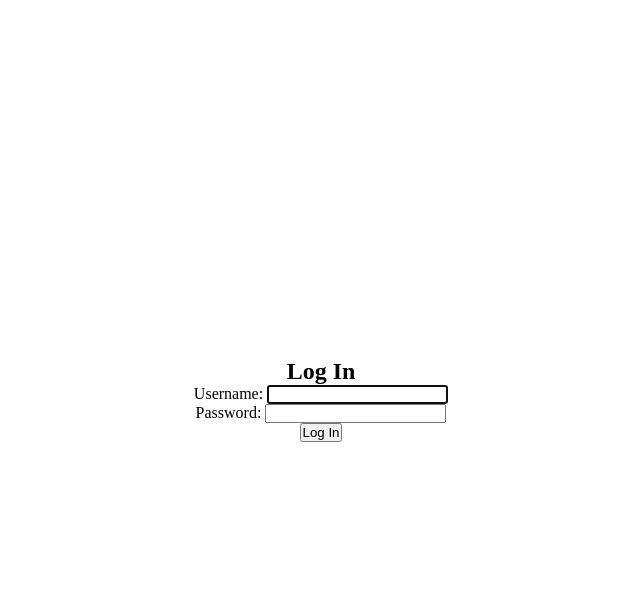
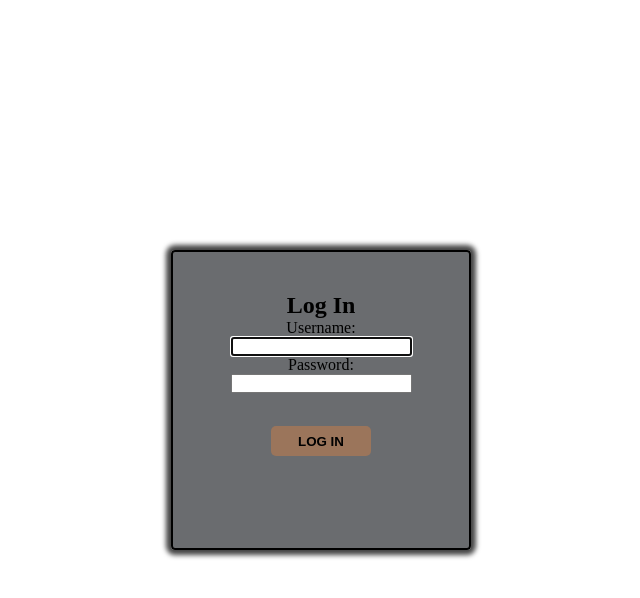
Before and after one commit to MrBigSlime/PCTOGruppo2, a Django app: page /accounts/login/ in a window 1280 px wide. Shown: the top 598 px of the page, without its empty margins (319-959 px from the left). Run offline with Django 3.2, Linux system fonts and the light colour scheme.

Commit message:
login + favicon

```diff
--- a/static/css/ins_style.css
+++ b/static/css/ins_style.css
@@ -3,7 +3,10 @@ body {
     font-family: Leelawadee;
     display: flex;
     min-height: 100vh;
-    /*altezza minima*/
+    /*altezza minima
+    background: url('/static/ur.jpg');
+    background-repeat: no-repeat;
+    background-size: 100%;*/
 }
 
 a {
@@ -51,4 +54,25 @@ td {
     margin: auto;
     text-align: center;
     flex-direction: column;
+    border: 2px solid black;
+    border-radius: 4px;
+    padding: 40px;
+    width: 300px;
+    height: 300px;
+    background-color: rgba(40, 42, 47, 0.692);
+    box-shadow: 0 0 5px 5px rgba(0, 0, 0, 0.735);
 }
+
+button {
+    width: 100px;
+    margin-top: 15px;
+    align-self: center;
+    text-align: center;
+    border: none;
+    background-color: rgb(155, 117, 91);
+    border-radius: 5px 5px;
+    height: 30px;
+    font-weight: 600;
+    text-transform: uppercase;
+    cursor: pointer;
+}
--- a/templates/registration/login.html
+++ b/templates/registration/login.html
@@ -7,6 +7,7 @@
     <meta name="viewport" content="width=device-width, initial-scale=1.0">
     <meta http-equiv="X-UA-Compatible" content="ie=edge">
     <title>Log in</title>
+    <link rel="icon" href="{% static 'favicon.ico' %}">
     <link rel="stylesheet" href="{% static './css/base_style.css' %}">
     <link rel="stylesheet" href="{% static './css/ins_style.css' %}">
 </head>
@@ -18,7 +19,7 @@
         <h2>Log In</h2>
         <form method="post">
             {% csrf_token %}{{ form.as_p }}
-            <button type="submit">Log In</button>
+            <br><button type="submit">Log In</button>
         </form>
     </div>
     {% endblock content %}
```
